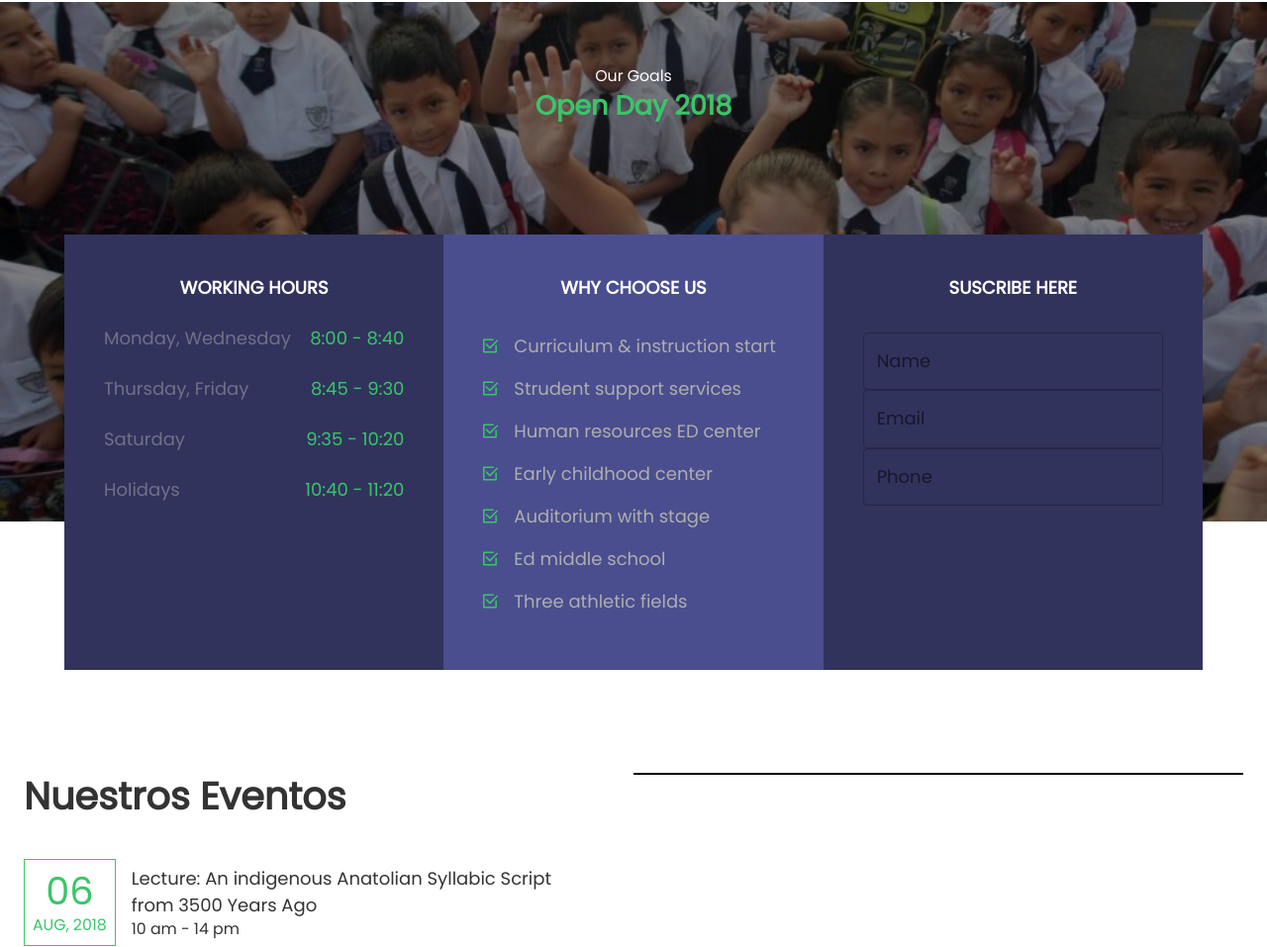
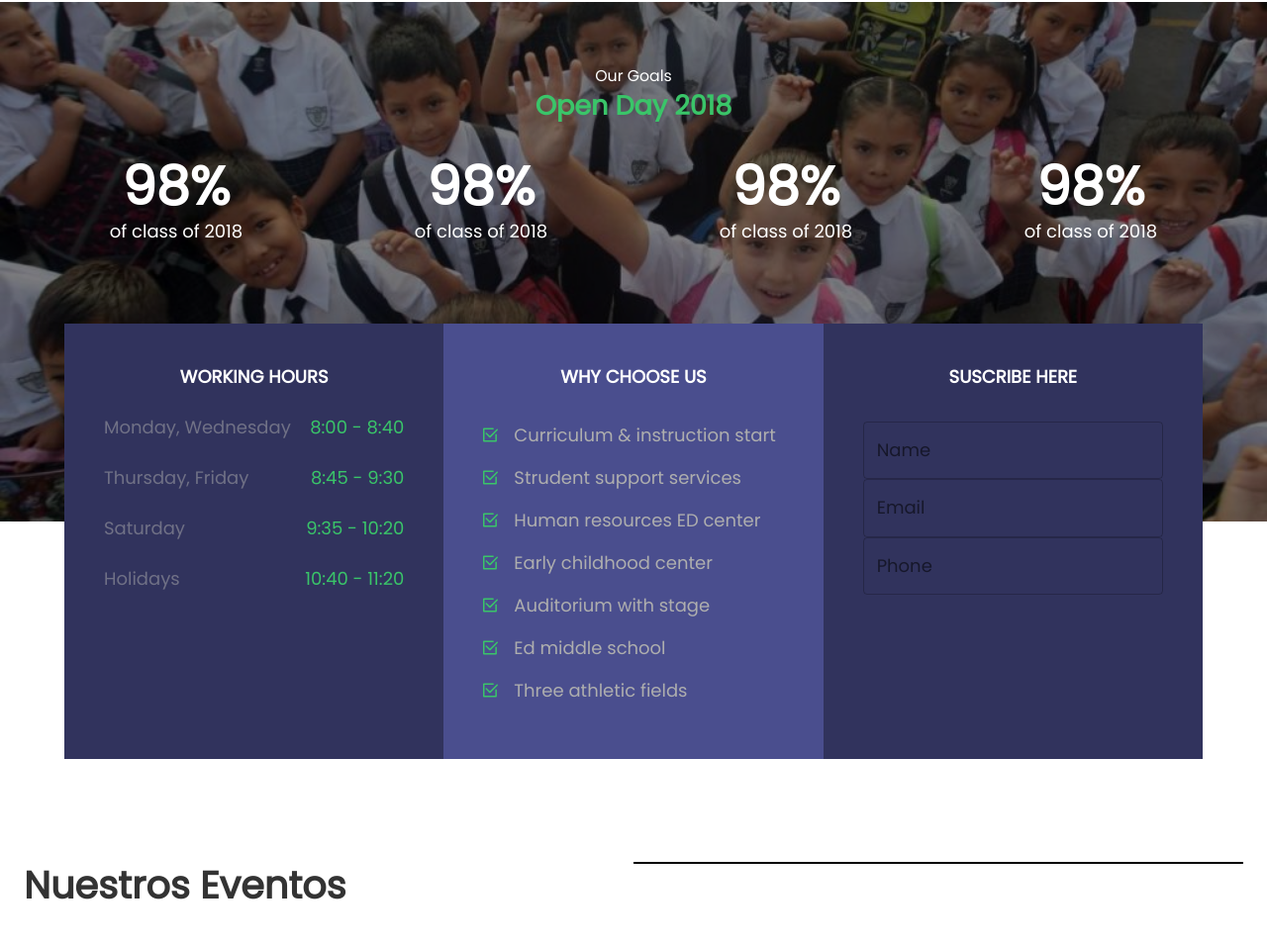
Before and after one commit to PauloTC/gat_IvySchool, a Gatsby site: page / in a window 1280 px wide. Shown: the part 1543-2500 px from the top of the page at 99% size. Built offline with nearby package versions, Linux system fonts and the light colour scheme; Gatsby itself is replaced by a stand-in of ours.

Commit message:
working on open day

```diff
--- a/src/components/home/open-day.js
+++ b/src/components/home/open-day.js
@@ -88,8 +88,40 @@ const OpenDay = () => {
                 <Typography  variant="h5" >
                      <Box mb={ 4 } fontWeight={600}  textAlign="center" color="#3AC569" >Open Day 2018</Box>
                 </Typography>
-                {/* <div className={ classes.box  } >
-                    {
+                <div className={ classes.box  } >
+                    <Box flex="1" >
+                        <Typography variant="h3" >
+                            <Box  textAlign="center" color="#fff"  fontWeight={600} > 98% </Box>
+                        </Typography>
+                        <Typography variant="body1" >
+                            <Box  textAlign="center" color="#fff" > of class of 2018 </Box>
+                        </Typography>
+                    </Box>
+                    <Box flex="1" >
+                        <Typography variant="h3" >
+                            <Box  textAlign="center" color="#fff"  fontWeight={600} > 98% </Box>
+                        </Typography>
+                        <Typography variant="body1" >
+                            <Box  textAlign="center" color="#fff" > of class of 2018 </Box>
+                        </Typography>
+                    </Box>
+                    <Box flex="1" >
+                        <Typography variant="h3" >
+                            <Box  textAlign="center" color="#fff"  fontWeight={600} > 98% </Box>
+                        </Typography>
+                        <Typography variant="body1" >
+                            <Box  textAlign="center" color="#fff" > of class of 2018 </Box>
+                        </Typography>
+                    </Box>
+                    <Box flex="1" >
+                        <Typography variant="h3" >
+                            <Box  textAlign="center" color="#fff"  fontWeight={600} > 98% </Box>
+                        </Typography>
+                        <Typography variant="body1" >
+                            <Box  textAlign="center" color="#fff" > of class of 2018 </Box>
+                        </Typography>
+                    </Box>
+                    {/* {
                         info.map( i => {
                             return (
                                 <Box flex="1" >
@@ -102,8 +134,8 @@ const OpenDay = () => {
                                 </Box>
                             )
                         } )
-                    }
-                </div> */}
+                    } */}
+                </div>
                 <Box maxWidth={1150}  position="absolute" left={0}  right={0} margin="auto" bottom={-200} >
                     <Grid container >
 
```
